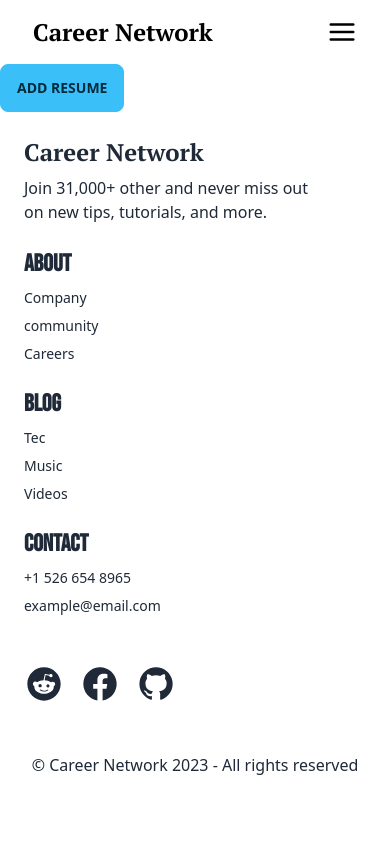
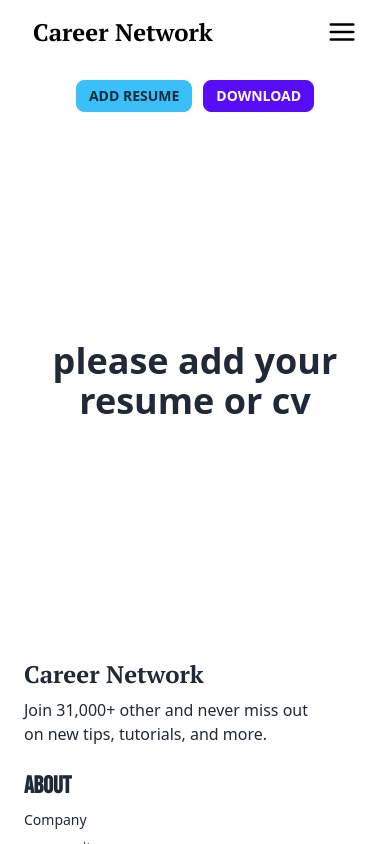
Before and after one commit to fahim-abser/Career-Network-client, a React (Create React App) app in the folder client/career-network/: page /employedashboard/resumemanager in a window 390 px wide. Built offline with nearby package versions, Linux system fonts and the light colour scheme; no server answers; a web font is replaced by a local one.

Commit message:
added pdf file and show

```diff
--- a/client/career-network/src/Context/AuthProvider.jsx
+++ b/client/career-network/src/Context/AuthProvider.jsx
@@ -9,12 +9,15 @@ const AuthProvider = ({ children }) => {
     const [user, setUser] = useState(null)
     const [adminNavmenu, setAdminNavMenu] = useState(true)
     const [addValueInModal,setAddValueInModal]=useState(null)
+    const [isloding ,setisLoding]=useState(true)
 
     const registerUser = (email, password) => {
+        setisLoding(true)
         return createUserWithEmailAndPassword(auth, email, password)
     }
 
     const logIn = (email, password) => {
+        setisLoding(true)
         return signInWithEmailAndPassword(auth, email, password)
     }
 
@@ -36,6 +39,7 @@ const AuthProvider = ({ children }) => {
     useEffect(() => {
         const unsubscribe = onAuthStateChanged(auth, currentUser => {
             setUser(currentUser);
+            setisLoding(false)
         });
 
         return () => unsubscribe();
@@ -53,7 +57,9 @@ const AuthProvider = ({ children }) => {
         setAdminNavMenu,
         adminNavmenu,
         setAddValueInModal,
-        addValueInModal
+        addValueInModal,
+        isloding ,
+        setisLoding
     }
     return (
         <AuthContext.Provider value={authInfo}>
--- a/client/career-network/src/Pages/EmployeeDeshbord/EmployeeDeshbord.js
+++ b/client/career-network/src/Pages/EmployeeDeshbord/EmployeeDeshbord.js
@@ -11,7 +11,7 @@ function EmployeeDeshbord() {
   const dispatch = useDispatch()
   return (
       <div className='flex h-screen relative'>
-          <div className={`lg:w-80 md:w-80 sm:w-72 w-full h-screen left-0 z-20 lg:static fixed lg:duration-75 duration-300 transition-transform lg:translate-x-0 ${state?"translate-x-0  ease-in ": " ease-out -translate-x-full "} bg-slate-800`}>
+          <div className={`lg:w-80 md:w-80 sm:w-72 w-full h-screen left-0 lg:static fixed lg:duration-75 duration-300 transition-transform z-40 lg:translate-x-0 ${state?"translate-x-0  ease-in ": " ease-out -translate-x-full "} bg-slate-800`}>
               <EmployeeDrawer></EmployeeDrawer>
           </div>
           <div className='w-full overflow-y-scroll'>
--- a/client/career-network/src/Pages/EmployeeDeshbord/EmployeeDeshbordNavbar.js
+++ b/client/career-network/src/Pages/EmployeeDeshbord/EmployeeDeshbordNavbar.js
@@ -36,8 +36,8 @@ function EmployeeDeshbordNavbar() {
 
     // navbar start hare
     return (
-      <div className='h-16 sticky top-0'>
-            <div className={`navbar max-w-[1440px] mx-auto backdrop-blur-3xl z-20 top-0 bg-transparent text-black px-4`}>
+      <div className='h-16 sticky top-0 z-20'>
+            <div className={`navbar max-w-[1440px] mx-auto backdrop-blur-3xl top-0 bg-transparent text-black px-4`}>
                 <div className="navbar-start">
                     <Link to={'/'} className="btn btn-ghost normal-case font-bold text-2xl font-besicFont ">Career Network</Link>
                 </div>
--- a/client/career-network/src/Pages/EmployeeDeshbord/ResumeManager/AddResume.js
+++ b/client/career-network/src/Pages/EmployeeDeshbord/ResumeManager/AddResume.js
@@ -57,6 +57,7 @@ function AddResume() {
                     </div>
                 </FileUploader>
             </div>
+            <p>{error && error}</p>
         </div>
     </div>
   )
--- a/client/career-network/src/Pages/EmployeeDeshbord/ResumeManager/ResumeManager.js
+++ b/client/career-network/src/Pages/EmployeeDeshbord/ResumeManager/ResumeManager.js
@@ -1,15 +1,17 @@
 import { Viewer, Worker } from '@react-pdf-viewer/core'
-import React from 'react'
+import React, { useState } from 'react'
 import { useContext } from 'react'
 import { useQuery } from 'react-query'
 import { Link } from 'react-router-dom'
 import { AuthContext } from '../../../Context/AuthProvider'
+import '@react-pdf-viewer/core/lib/styles/index.css';
+
 
 
 function ResumeManager() {
-
-  const {user}= useContext(AuthContext)
-  const {data:resumeData={}}=useQuery({
+  const {user,isloding}= useContext(AuthContext)
+  const [download,setDownload]=useState("")
+  const {data:resumeData={},isLoading,}=useQuery({
     queryKey:{},
     queryFn:(async()=>{
       const res = await fetch(`http://localhost:5000/resumefind?email=${user?.email}`)
@@ -17,16 +19,28 @@ function ResumeManager() {
       return data
     })
   })
-  console.log(resumeData)
+  {isLoading && <p>loding....</p>}
+  {isloding && <p>loding ----</p>}
+
+  // const blob = new Blob([resumeData?.resume],{type:"application/pdf"})
+  // const url = window.URL.createObjectURL(blob)
+  // let a = document.createElement('a');
+  // a.href = blob;
+  // a.download = 'doc.pdf';
+  // a.click();
+
   return (
     <div>
-        <div className='w-40'>
-            <div className='mx-auto'>
-              {/* <Worker workerUrl="https://unpkg.com/pdfjs-dist@3.3.122/build/pdf.worker.min.js">
-                <Viewer fileUrl={resumeData?.resume}/>
-            </Worker> */}
+        <div className='w-full mx-auto text-center'>
+            <div className='my-4 flex justify-evenly w-8/12 mx-auto'>
+                <Link to={"/employedashboard/addresume"}><button  className='btn btn-info btn-sm'>{resumeData?.resume ? <span>update resume</span> : <span>add resume</span> }</button></Link>
+                <button  className='btn btn-primary btn-sm'><a download={"resume.pdf"} href={resumeData?.resume}>download</a></button>
             </div>
-            <Link to={"/employedashboard/addresume"}><button  className='btn btn-info'>add resume</button></Link>
+            <div className=''>
+              {resumeData?.resume ? <Worker workerUrl="https://unpkg.com/pdfjs-dist@3.3.122/build/pdf.worker.min.js">
+                <div className='w-full mx-auto'><Viewer fileUrl={resumeData?.resume}/></div>
+            </Worker>:<h2 className='grid place-content-center h-[60vh] text-4xl font-bold w-11/12 mx-auto text-center'>please add your resume or cv</h2>}
+            </div>
         </div>
     </div>
   )
```
